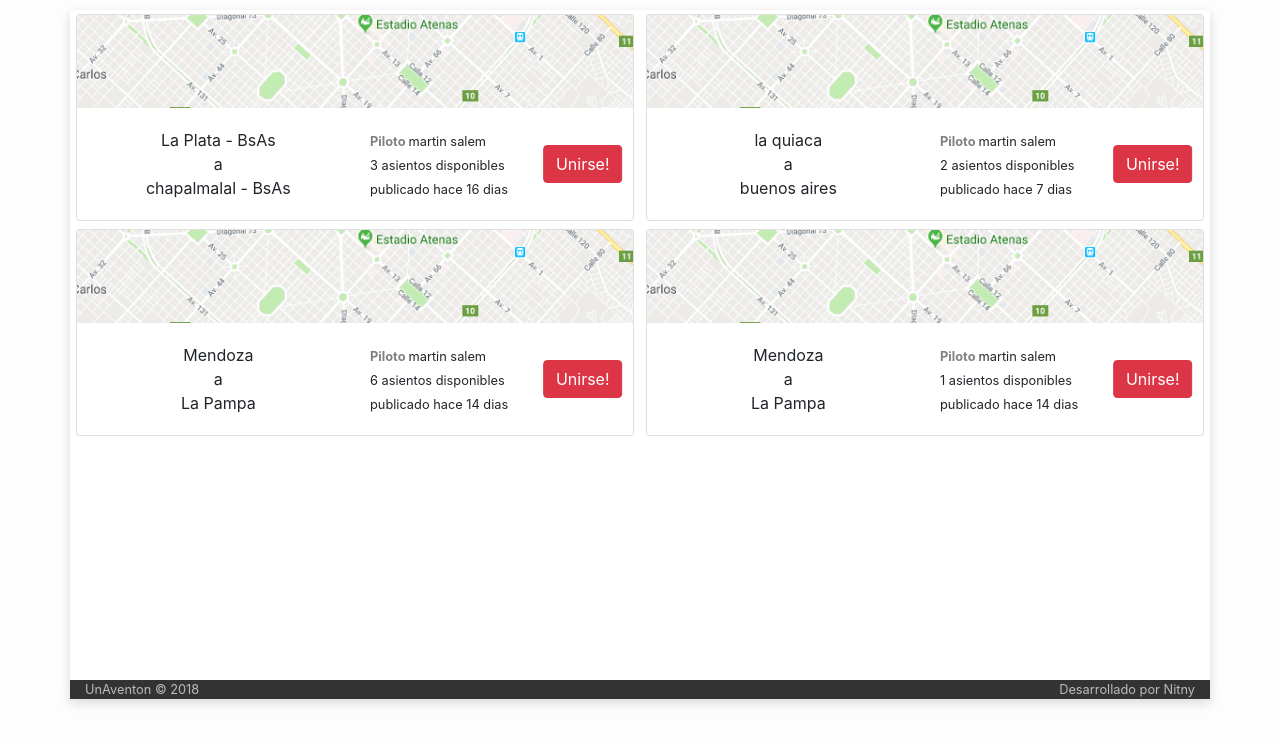
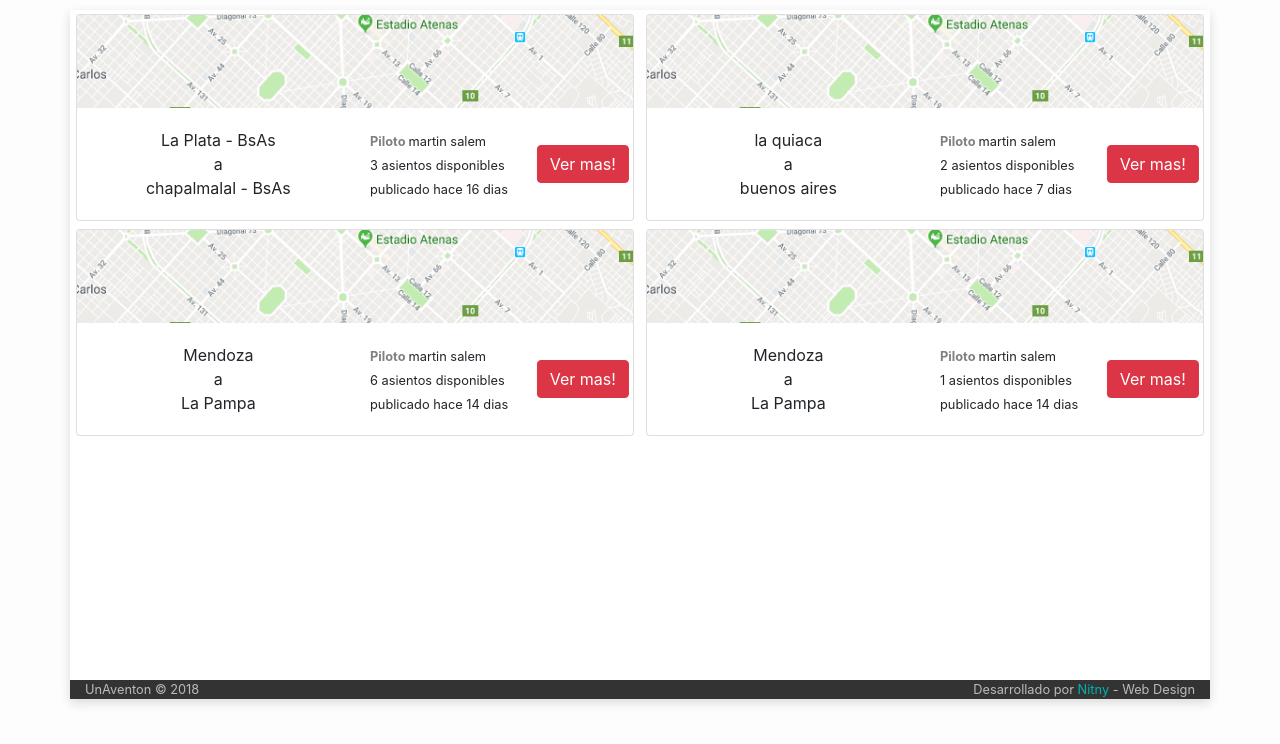
Before and after one commit to Un-Aventon/un-aventon-web, a PHP site: page / in a window 1280 px wide. Shown: the part 56-800 px from the top of the page. Run offline with PHP 8.4, Linux system fonts and the light colour scheme; data comes from the database, SQL or seed files in the repository; some libraries are stand-ins or nearby versions.

Commit message:
cambios minimos

```diff
--- a/controller/home.php
+++ b/controller/home.php
@@ -45,7 +45,7 @@
 											</small>
 										</div>
 										<div class="col-md-2">
-											<button class="btn btn-danger centrado" type="button" name="button">Unirse!</button>
+											<button class="btn btn-danger centrado" type="button" name="button">Ver mas!</button>
 										</div>
 									</div>
   							</div>
--- a/php/cierre_body.php
+++ b/php/cierre_body.php
@@ -1,7 +1,7 @@
 <div class="row" style="background-color: #333; color: #bbb">
   <div class="col-md-12">
     <small class="float-left">UnAventon © 2018</small>
-    <small class="float-right">Desarrollado por Nitny</small>
+    <small class="float-right">Desarrollado por <span style="color:#00b3b3">Nitny</span> - Web Design</small>
     <!--<img src="img/nitny-logo.png" alt="nitny logo" style="width: 110px;" class="float-right"> -->
   </div>
 </div>
```
